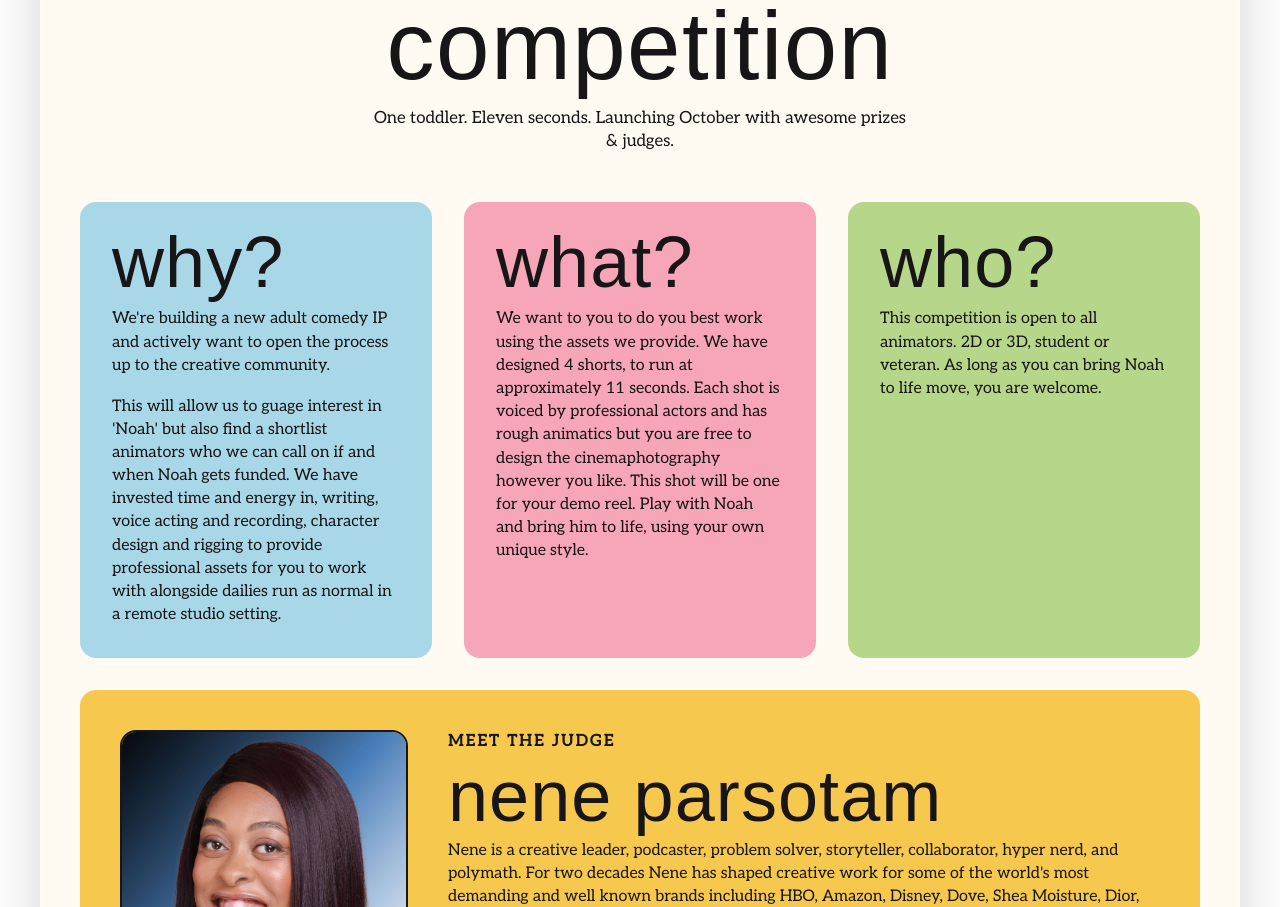
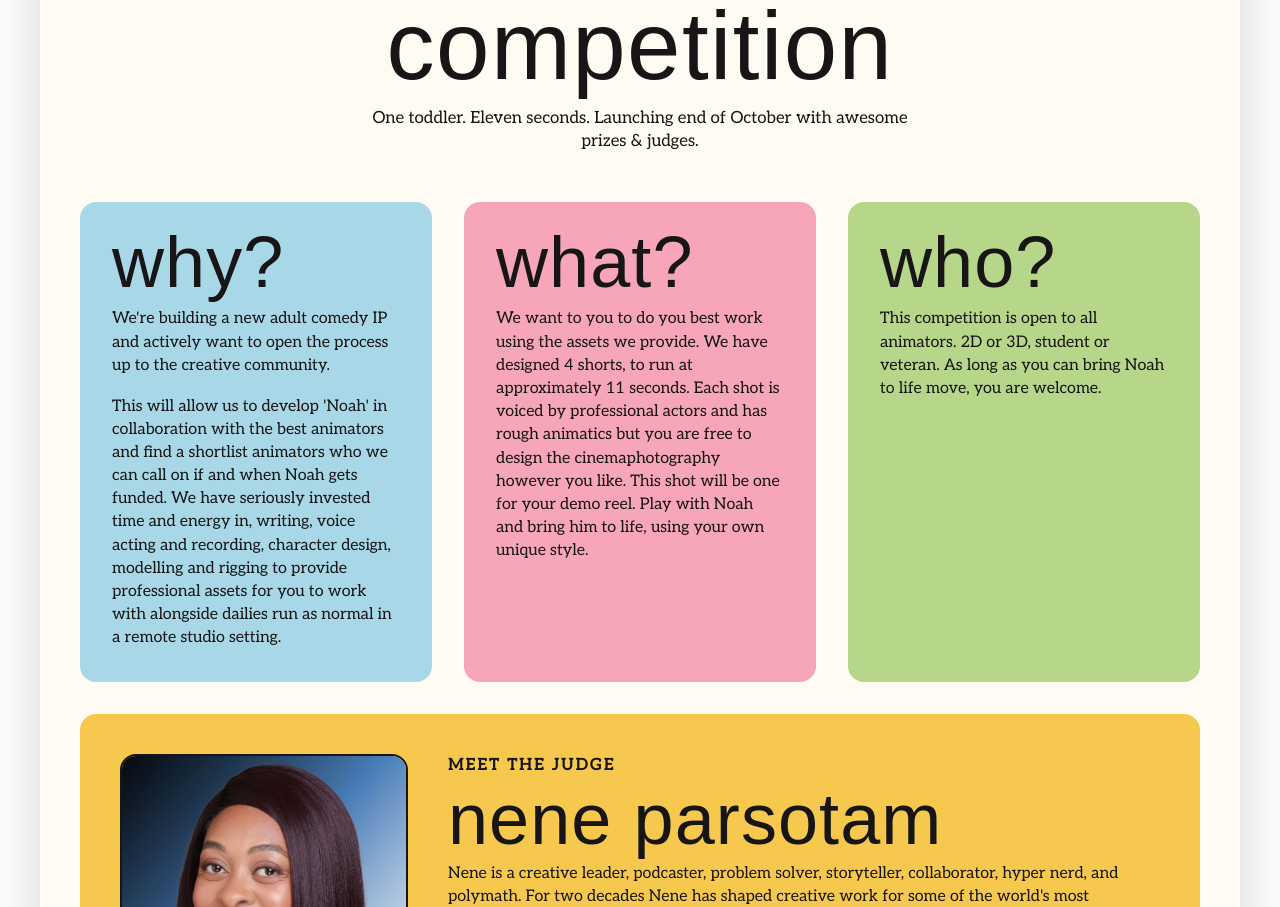
Before and after one commit to fruitskin/noahtoddler, a Next.js app: page / in a window 1280 px wide. Shown: the part 1964-2871 px from the top of the page. Built offline with nearby package versions, Linux system fonts and the light colour scheme; no server answers; a web font is replaced by a local one.

Commit message:
Update competition lead and Why paragraph copy

```diff
--- a/app/page.tsx
+++ b/app/page.tsx
@@ -123,13 +123,13 @@ export default function Page() {
         <div className="competition-banner">
           <p className="competition-kicker">OCTOBER 2026</p>
           <h2>Animation Competition</h2>
-          <p className="competition-lead">One toddler. Eleven seconds. Launching October with awesome prizes & judges.</p>
+          <p className="competition-lead">One toddler. Eleven seconds. Launching end of October with awesome prizes & judges.</p>
         </div>
         <div className="comic-grid">
           <article className="comic-panel comic-why">
             <h3>Why?</h3>
             <p>We're building a new adult comedy IP and actively want to open the process up to the creative community.</p>
-            <p>This will allow us to guage interest in 'Noah' but also find a shortlist animators who we can call on if and when Noah gets funded. We have invested time and energy in, writing, voice acting and recording, character design and rigging to provide professional assets for you to work with alongside dailies run as normal in a remote studio setting.</p>
+            <p>This will allow us to develop 'Noah' in collaboration with the best animators and find a shortlist animators who we can call on if and when Noah gets funded. We have seriously invested time and energy in, writing, voice acting and recording, character design, modelling and rigging to provide professional assets for you to work with alongside dailies run as normal in a remote studio setting.</p>
           </article>
           <article className="comic-panel comic-what">
             <h3>What?</h3>
```
